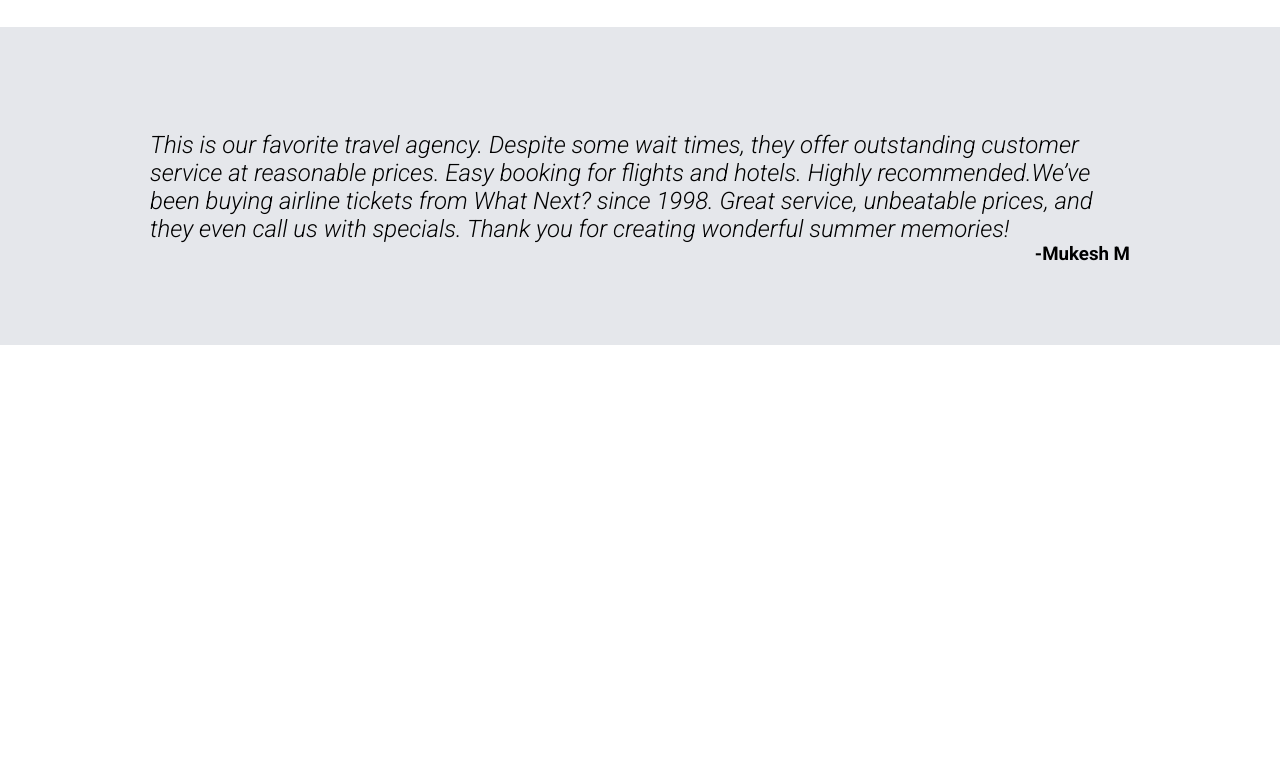
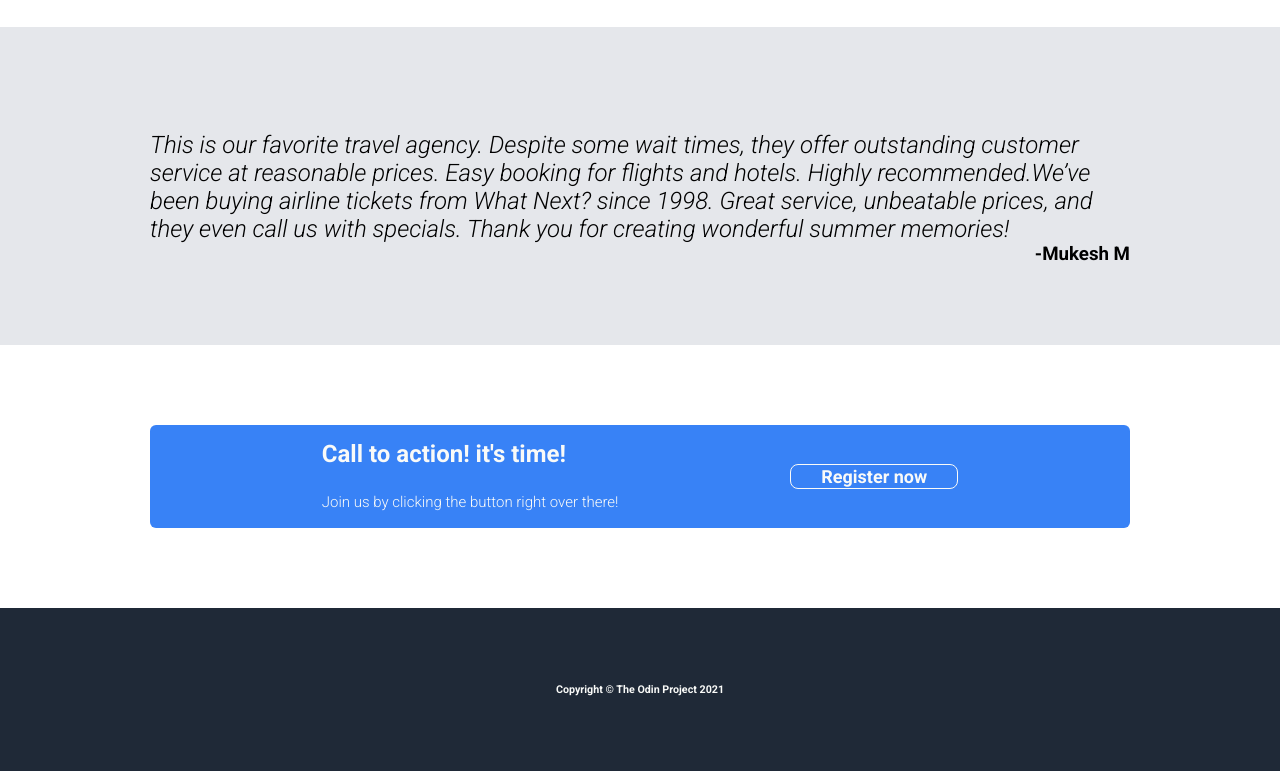
Before and after one commit to shaaaanib/Landing-Page, a plain HTML site: page index.html in a window 1280 px wide. Shown: the part 751-1522 px from the top of the page. Before the commit the page ends 1096 px from the top, so only its background shows below. Drawn offline with Linux system fonts and the light colour scheme.

Commit message:
100%
sample assignment has been done

```diff
--- a/index.html
+++ b/index.html
@@ -23,7 +23,7 @@
      <div class="left2">
         <div class="text1">Your guide to the globe.</div>
         <div class="text2">This website has some subtext that goes here under the main title. It is smaller font and the color is lower contrast</div>
-        <button class="button">Register with us</button>
+        <button class="button1">Register with us</button>
      </div>
      <img src="forest.jpg" class="img1" alt="trees growing in forest">
      </div>
@@ -47,6 +47,18 @@
         <p>This is our favorite travel agency. Despite some wait times, they offer outstanding customer service at reasonable prices. Easy booking for flights and hotels. Highly recommended.We’ve been buying airline tickets from What Next? since 1998. Great service, unbeatable prices, and they even call us with specials. Thank you for creating wonderful summer memories!</p>
         <h3>-Mukesh M</h3>
     </div>
+    <div class="layer4">
+        <div class="box">
+            <div class="text3">
+            <h4>Call to action! it's time!</h4>
+            <h5>Join us by clicking the button right over there!</h5>
+            </div>
+            <button class="button2">Register now</button>
+        </div>
+    </div>
+    <div class="footer">
+        <h6>Copyright © The Odin Project 2021</h6>
+    </div>
 
 
 </body>
--- a/styles.css
+++ b/styles.css
@@ -72,7 +72,7 @@
     margin-top: 50px;
 }
 
-button{
+.button1{
     background-color: #3882f6;
     font-family: "Roboto",sans-serif;
     color: #f9faf8;
@@ -154,3 +154,63 @@
     padding: 0;
     margin: 0;
 }
+
+.box{
+    background-color: #3882f6;
+    display: flex;
+    justify-content: space-evenly;
+    align-items: center;
+    border-radius: 6px;
+}
+
+.layer4{
+    padding: 80px 150px;
+}
+
+.button2{
+    background-color: #3882f6;
+    font-family: "Roboto",sans-serif;
+    color: #f9faf8;
+    font-size: 18px;
+    font-weight: bold;
+    height: 40%;
+    padding-inline: 30px;
+    border-radius: 8px;
+    border: 1px solid #f9faf8;
+    cursor: pointer;
+    align-items: center;
+    display: flex;
+}
+
+.text3{
+    font-family: "Roboto",sans-serif;
+    color: #f9faf8;
+    display: flex;
+    flex-direction: column;
+    gap: 0px;
+    justify-content: center;
+}
+
+h5{
+    font-size: 15px;
+    font-weight: 300;
+    flex-wrap: wrap;
+    height: 10px;
+    width:auto ;
+    padding-top: 0px;
+}
+
+h4{
+    font-size: 24px;
+    display: flex;
+    margin: 0px;
+    padding-top: 15px;
+}
+
+.footer{
+    background-color: #1f2937;
+    color: #f9faf8;
+    padding: 50px;
+    text-align: center;
+    font-family: "Roboto",sans-serif;
+}
```
